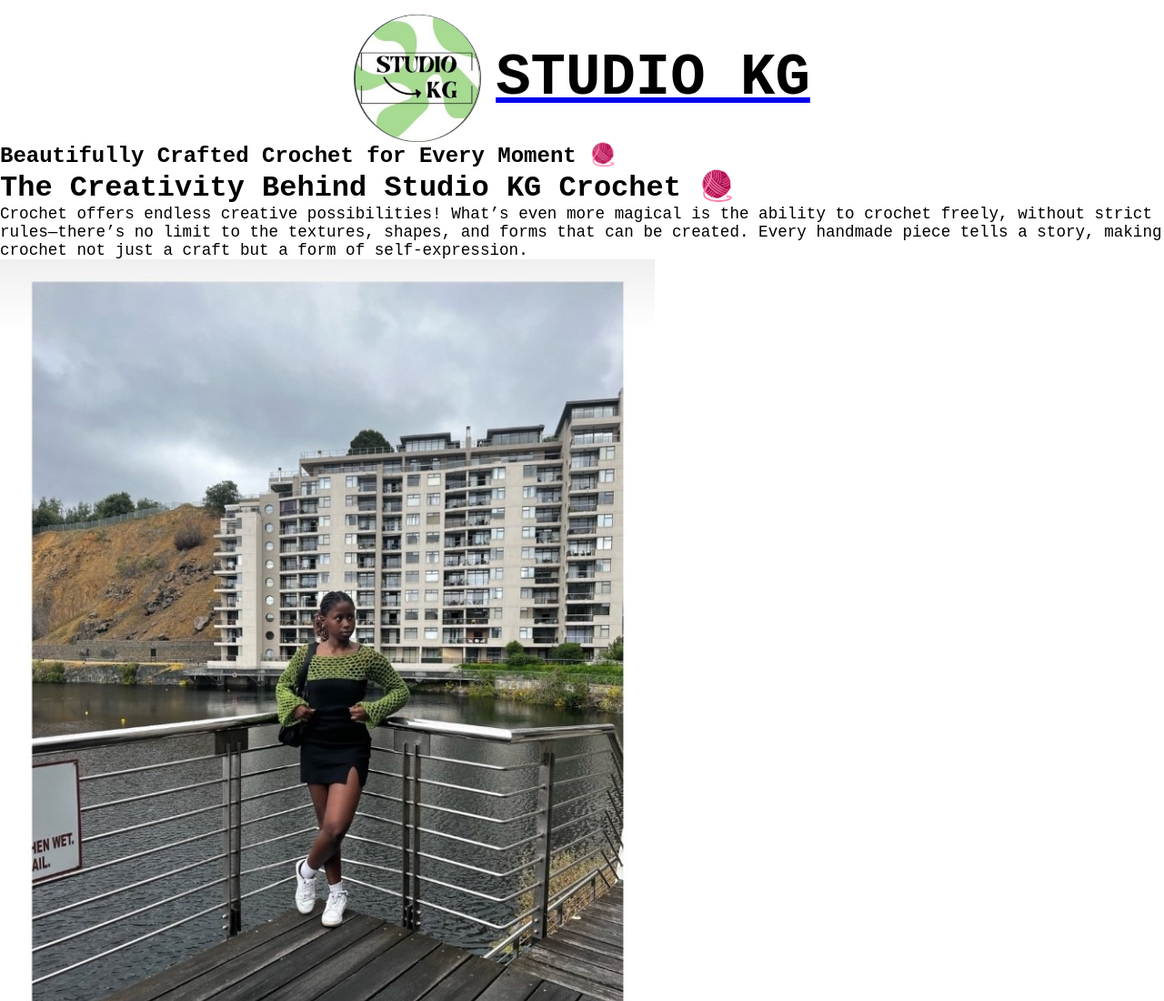
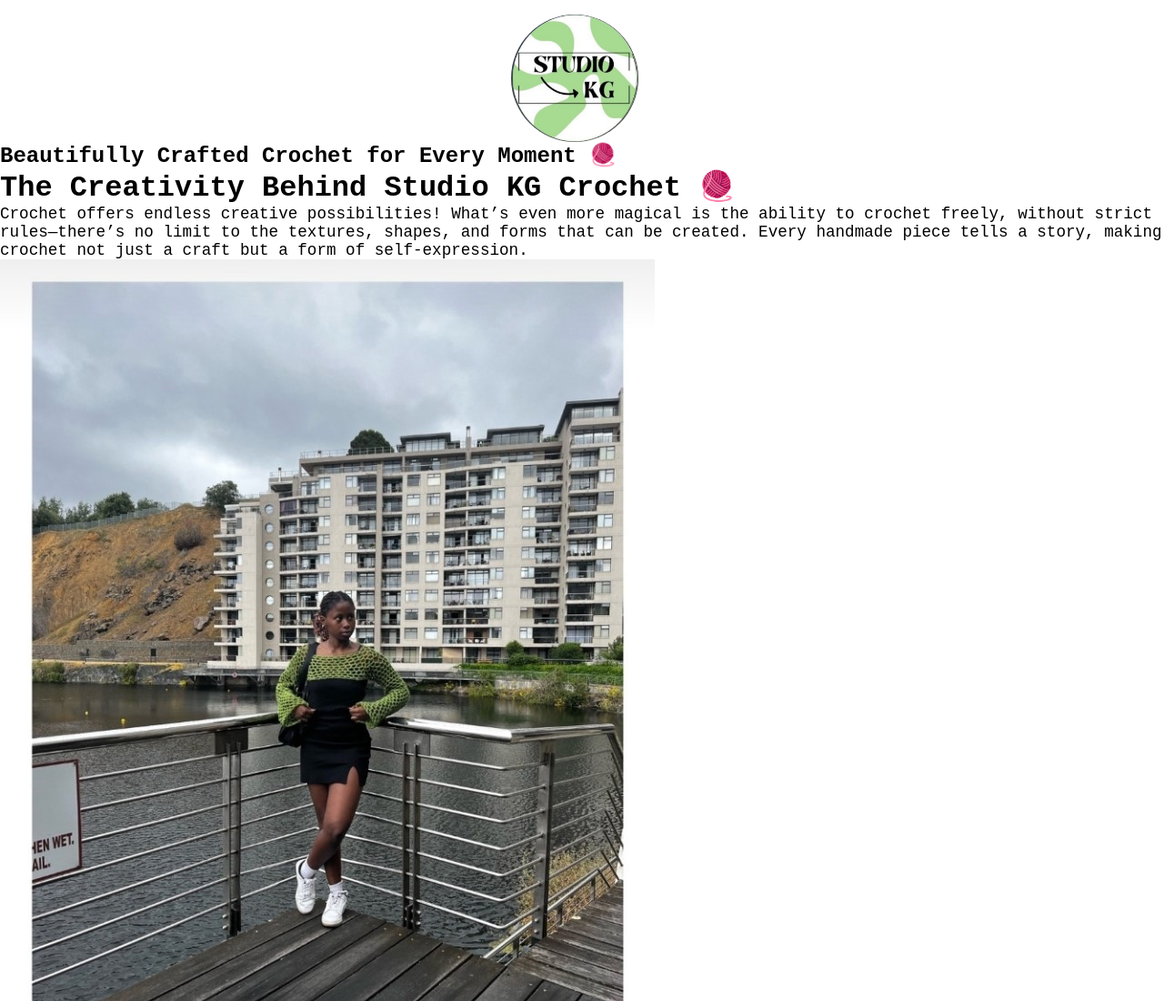
Before and after one commit to Weberna24/StudioKG, a plain HTML site: page menu.html in a window 1280 px wide. Shown: the top 1100 px of the page at 91% size. Drawn offline with Linux system fonts and the light colour scheme.

Commit message:
Update menu.html

```diff
--- a/menu.html
+++ b/menu.html
@@ -15,7 +15,6 @@
             <a href="index.html" class="menu-navbar">
                 <div class="menubar-logo">
                     <img src="images/Logo.jpg" alt="" class="logo">
-                    <p style=" font-weight: 600; font-style: bold;">Studio KG</p>
                 </div>
             </a>
         </div>
```
